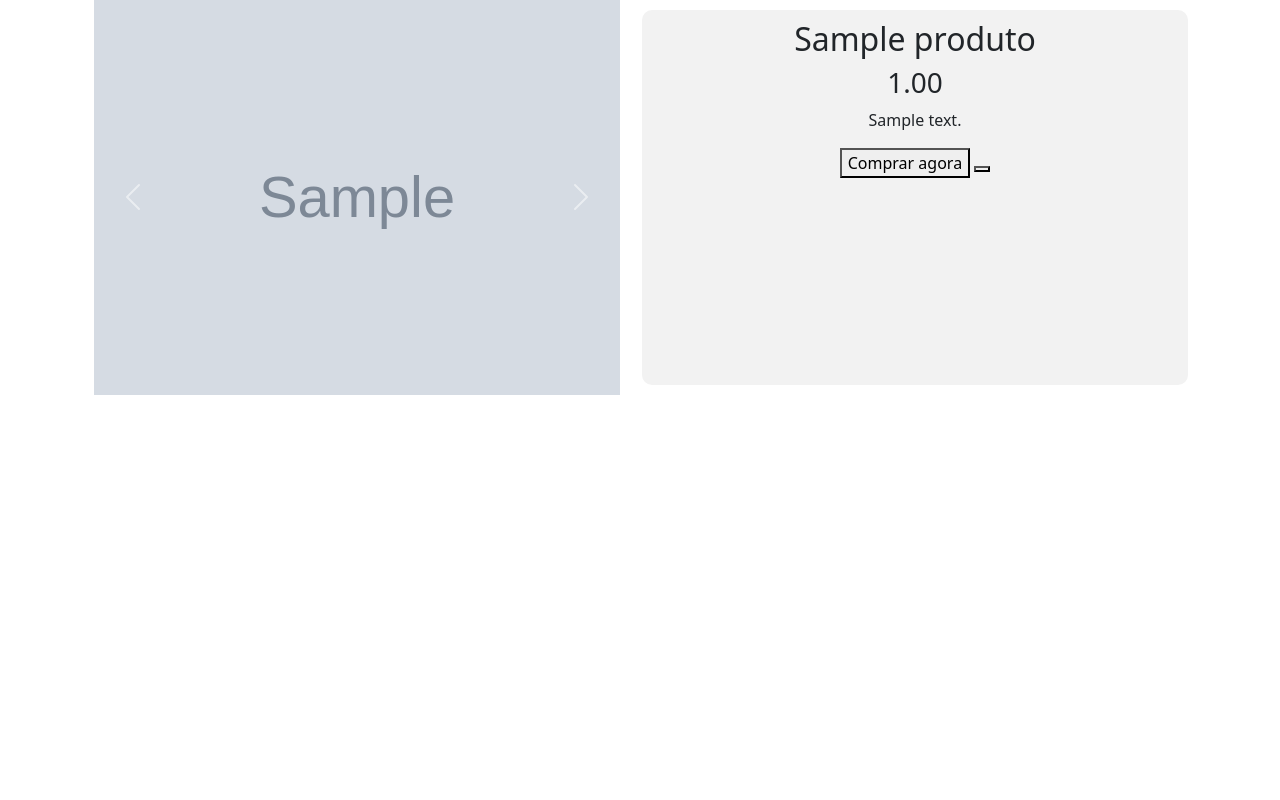
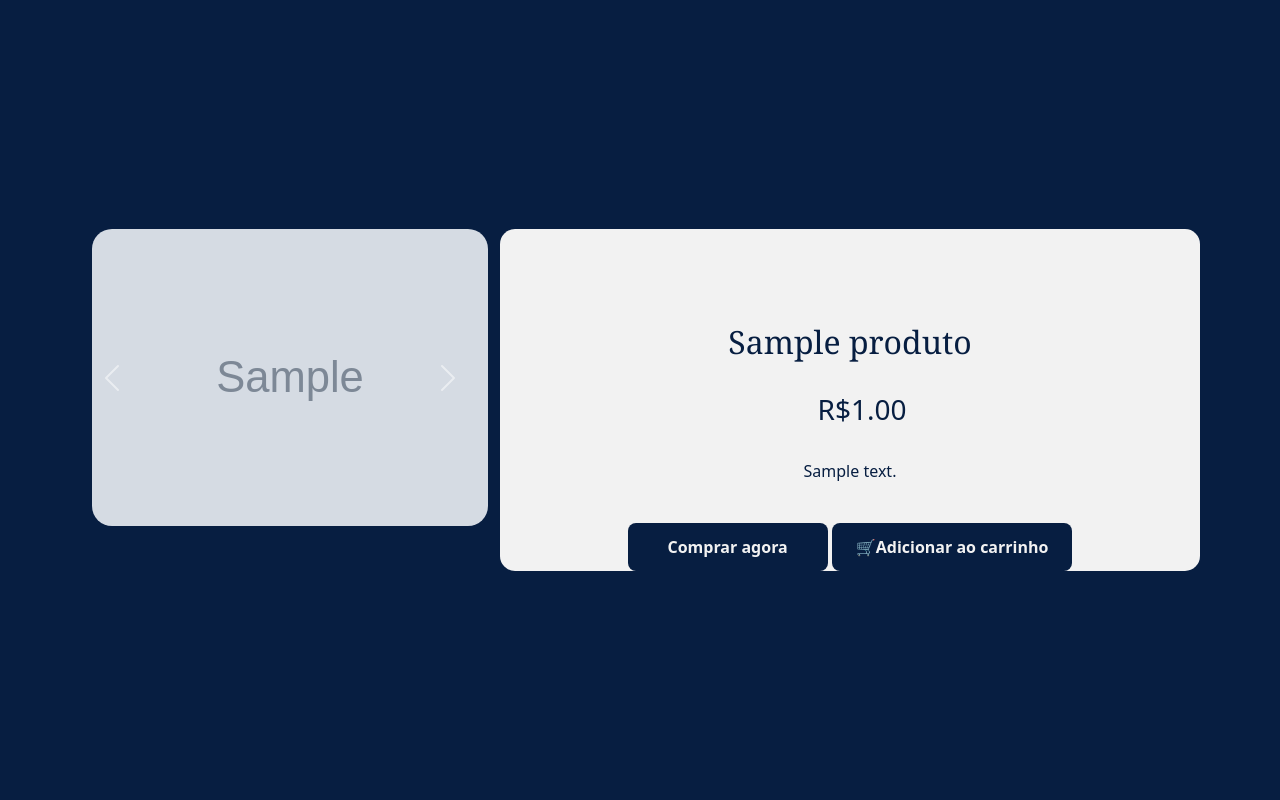
Before and after one commit to TheParousia/pi-2025.5.3, a Django app: page /1 in a window 1280 px wide. Run offline with Django 5.2, Linux system fonts and the light colour scheme; tables that the repository leaves empty hold one stand-in row (values such as "Sample post"); grey boxes marked "Sample" are stand-in pictures.

Commit message:
Atualização da página
fizemos atualizações na parte visual (css) da página

Co-Authored-By: NOILIUG <200672808+NOILIUG@users.noreply.github.com>

```diff
--- a/produto/templates/detalhe_produto.html
+++ b/produto/templates/detalhe_produto.html
@@ -9,26 +9,93 @@
         integrity="sha384-QWTKZyjpPEjISv5WaRU9OFeRpok6YctnYmDr5pNlyT2bRjXh0JMhjY6hW+ALEwIH" crossorigin="anonymous">
 
     <style>
-        .container-nativo {
-            background-color: #F2F2F2;
-        }
 
-        .dados-produto{
-            background-color:#F2F2F2
-            ;
-            padding: 10px;
-            border-radius: 10px;
-            margin: 10px;
-            justify-content: space-between;
-
+        body {
+            display: flex;
+            justify-content: center;
+            align-items: center;
+            padding: 0;
+            min-height: 100vh;
+            margin: 0;
+            background-color: #071E41;
+            font-family: system-ui, -apple-system, sans-serif;
         }
 
 
+        .container-nativo {
+            background-color: #F2F2F2;
+            min-height: 100vh;
+        }
 
+        .col-dados-produto {
+            display: flexbox;
+            max-width: 700px;
+            background-color: #F2F2F2;
+            padding-top: 70px;
+            border-radius: 15px;
+            margin: 10px;
+            gap: 30px;
+            text-align: center;
+        }
+        .carousel-inner{
+            border-radius: 20px;
+            margin: 10px;
+        }
 
+        h2 {
+            color: #071E41;
+            font-family: Georgia, 'Times New Roman', Times, serif;
+        }
+
+        h3 {
+            color: #071E41;
+            margin-left: 150px;
+            padding-left: 100px;
+            width: 300px;
+        }
+
+        p {
+            color: #071E41;
+            font-weight: 500;
+        }
+
+        .button-comprar {
+            background-color: #071E41;
+            border: none;
+            padding: 12px 24px;
+            color: #F2F2F2;
+            font-weight: 600;
+            cursor: pointer;
+            border-radius: 8px;
+            transition: transform 0.2s ease;
+            width: 200px;
+        }
+
+        .button-comprar:hover {
+            transform: scale(1.05);
+        }
+
+        .button-carrinho {
+            background-color: #071E41;
+            border: none;
+            padding: 12px 24px;
+            color: #F2F2F2;
+            font-weight: 600;
+            cursor: pointer;
+            border-radius: 8px;
+            transition: transform 0.2s ease;
+        }
+
+        .button-carrinho:hover {
+            transform: scale(1.05);
+        }
 
         .card {
             width: max-content;
+        }
+
+        .carrinho {
+            background-color: 0F528C;
         }
 
         imagens {
@@ -46,7 +113,7 @@
 
 <body>
     <div class="container">
-        <div class="container text-center">
+        <div class="container-text-center">
             <div class="row">
                 <div class="col">
                     <div id="carouselExampleAutoplaying" class="carousel slide" data-bs-ride="carousel">
@@ -77,18 +144,21 @@
                     </div>
 
                 </div>
-                <div class="col dados-produto">
+                <div class="col-dados-produto">
+                    <br>
                     <h2> {{produto.nome}} </h2>
-                    <h3> {{produto.preço}} </h3>
+                    <br>
+                    <h3>R${{produto.preço}}</h3>
+                    <br>
                     <p> {{produto.descrição}} </p>
-                    <button class="Comprar agora">Comprar agora</button>
-                    <button class="Carrinho"></button>
-                    <i class="bi bi-cart4"></i>
+                    <br>
+                    <button class="button-comprar">Comprar agora</button>
+                    <button class="button-carrinho"> 🛒Adicionar ao carrinho</i>
                     </button>
-                    <i class="bi bi-cart4"></i>
                 </div>
             </div>
         </div>
+    </div>
     </div>
 
     <main hidden class="container-nativo">
@@ -128,8 +198,8 @@
             <h3> {{produto.preço}} </h3>
             <p> {{produto.descrição}} </p>
             <button class="Comprar agora">Comprar agora</button>
-            <button class="Carrinho"></button>
-            <i class="bi bi-cart4"></i>
+            <button class="Carrinho">
+                <i class="bi bi-cart4"></i>
             </button>
             <i class="bi bi-cart4"></i>
         </div>
```
Also changed, not shown: static/imagem/produtos/PRODUTO_1_R2290_PHR8Bt4.webp (added), static/imagem/produtos/PRODUTO_2_R2090 (1).webp (added), static/imagem/produtos/PRODUTO_2_R2090_ILrlyEh.webp (added), static/imagem/produtos/PRODUTO_3_R23_7aYmfVI.webp (added), static/imagem/produtos/PRODUTO_5_R18_1_nWwFif6.webp (added), static/imagem/produtos/Seeker_Cinza_02.png (added), static/imagem/produtos/Seeker_Cinza_02_5cJi5fj.png (added), static/imagem/produtos/Seeker_Cinza_03.png (added), static/imagem/produtos/Seeker_Cinza_03_KztGqTV.png (added), static/imagem/produtos/Seeker_Cinza_03_mtKFXSU.png (added), static/imagem/produtos/Seeker_Cinza_03_nnAigFj.png (added).
